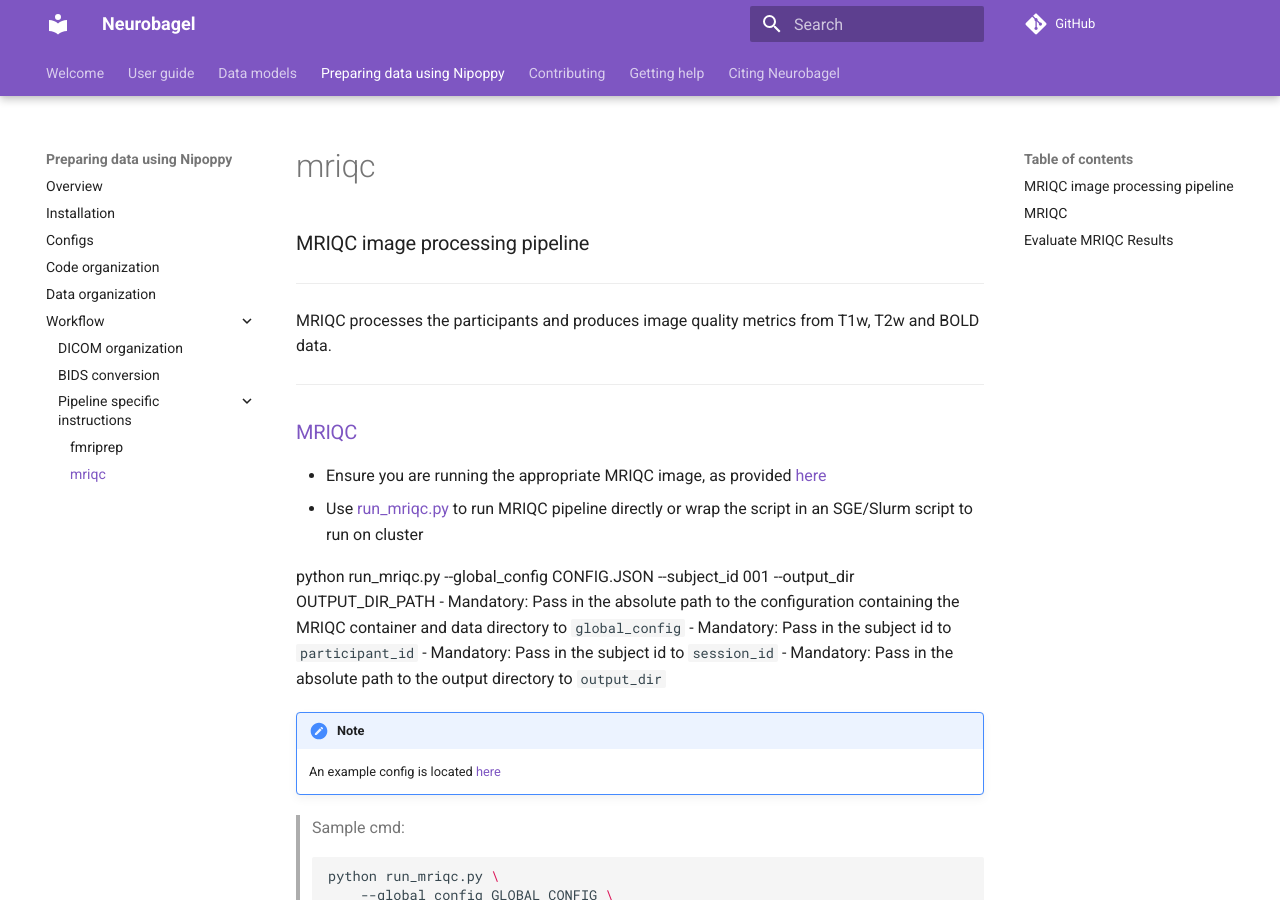
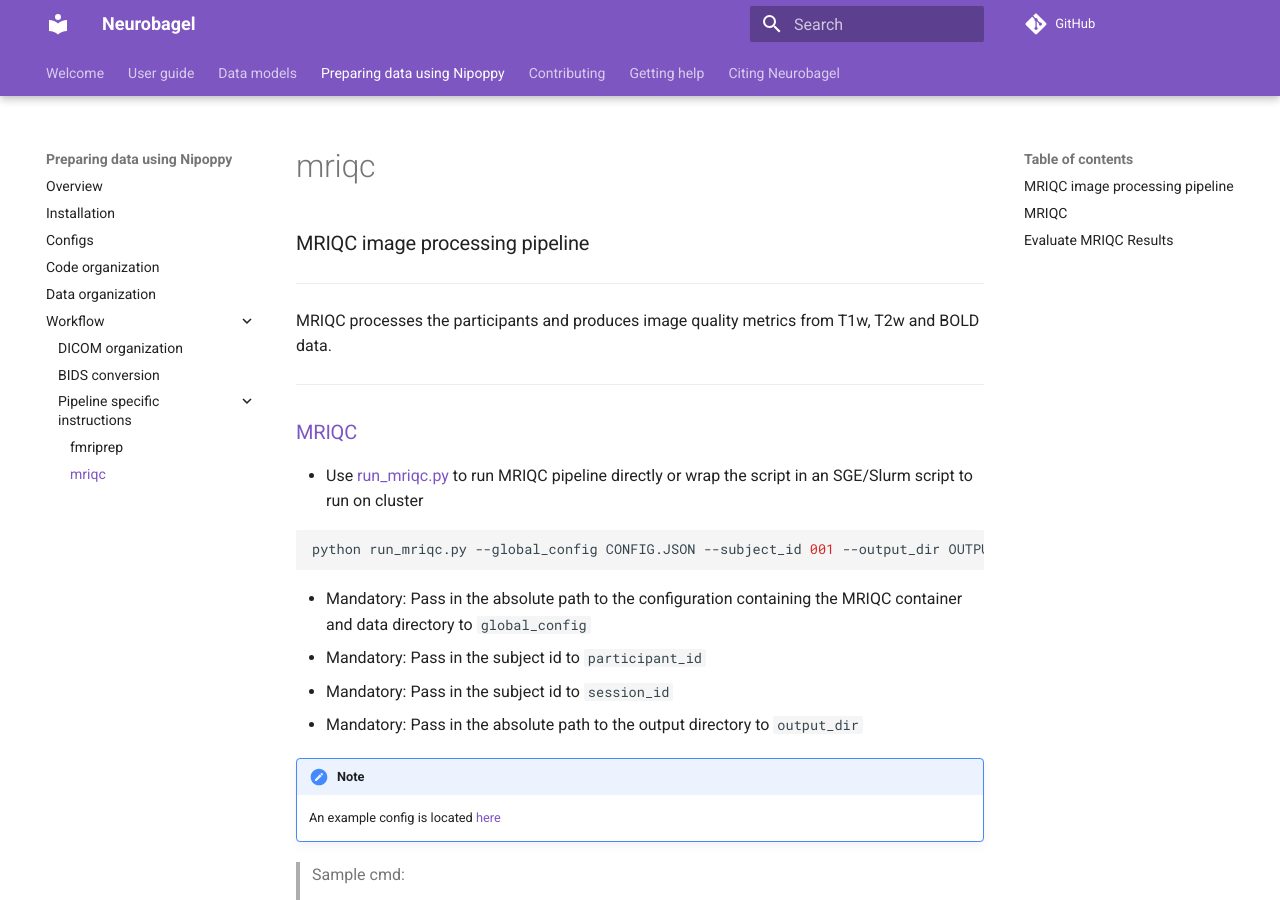
Before and after one commit to neurobagel/documentation, an MkDocs documentation site: the page built from docs/nipoppy/workflow/proc_pipe/mriqc.md, in a window 1280 px wide and 900 px high. Built offline with MkDocs 1.6.1 and Material for MkDocs 9.7.7, drawn with Linux system fonts in a browser that asks for light colours; comment, search, counter and statistics services are not loaded.

Commit message:
remove dead link (#89)

````diff
--- a/docs/nipoppy/workflow/proc_pipe/mriqc.md
+++ b/docs/nipoppy/workflow/proc_pipe/mriqc.md
@@ -8,14 +8,16 @@ MRIQC processes the participants and produces image quality metrics from T1w, T2
 
 
 ### [MRIQC](https://mriqc.readthedocs.io/en/latest/)
-- Ensure you are running the appropriate MRIQC image, as provided [here](https://github.com/neurodatascience/nipoppy/blob/main/workflow/proc_pipe/mriqc/Dockerfile)
 - Use [run_mriqc.py](https://github.com/neurodatascience/nipoppy/tree/main/workflow/proc_pipe/mriqc) to run MRIQC pipeline directly or wrap the script in an SGE/Slurm script to run on cluster
 
+```bash
 python run_mriqc.py --global_config CONFIG.JSON --subject_id 001 --output_dir OUTPUT_DIR_PATH
-	- Mandatory: Pass in the absolute path to the configuration containing the MRIQC container and data directory to `global_config`
-	- Mandatory: Pass in the subject id to `participant_id`
-	- Mandatory: Pass in the subject id to `session_id`
-	- Mandatory: Pass in the absolute path to the output directory to `output_dir`
+```
+
+- Mandatory: Pass in the absolute path to the configuration containing the MRIQC container and data directory to `global_config`
+- Mandatory: Pass in the subject id to `participant_id`
+- Mandatory: Pass in the subject id to `session_id`
+- Mandatory: Pass in the absolute path to the output directory to `output_dir`
 
 !!! note
 	An example config is located [here](https://github.com/neurodatascience/nipoppy/blob/main/sample_global_configs.json)
````
